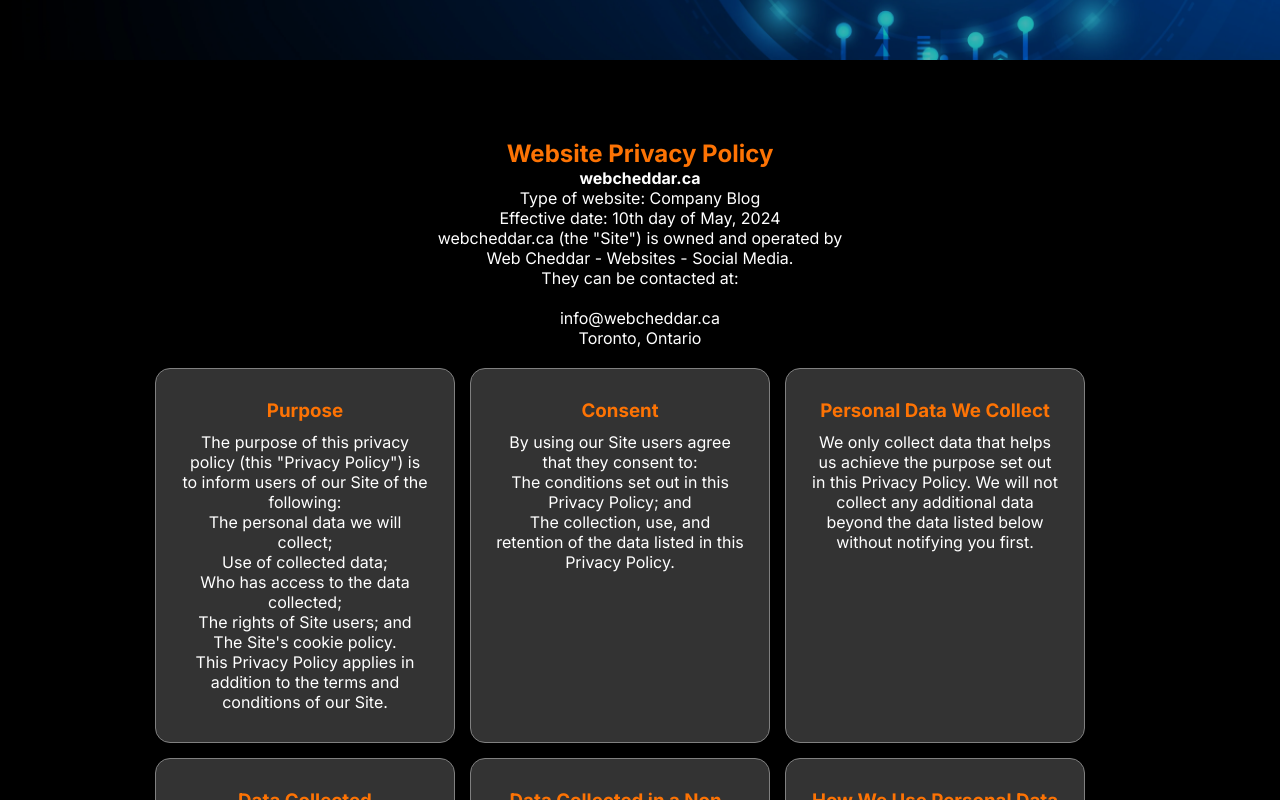
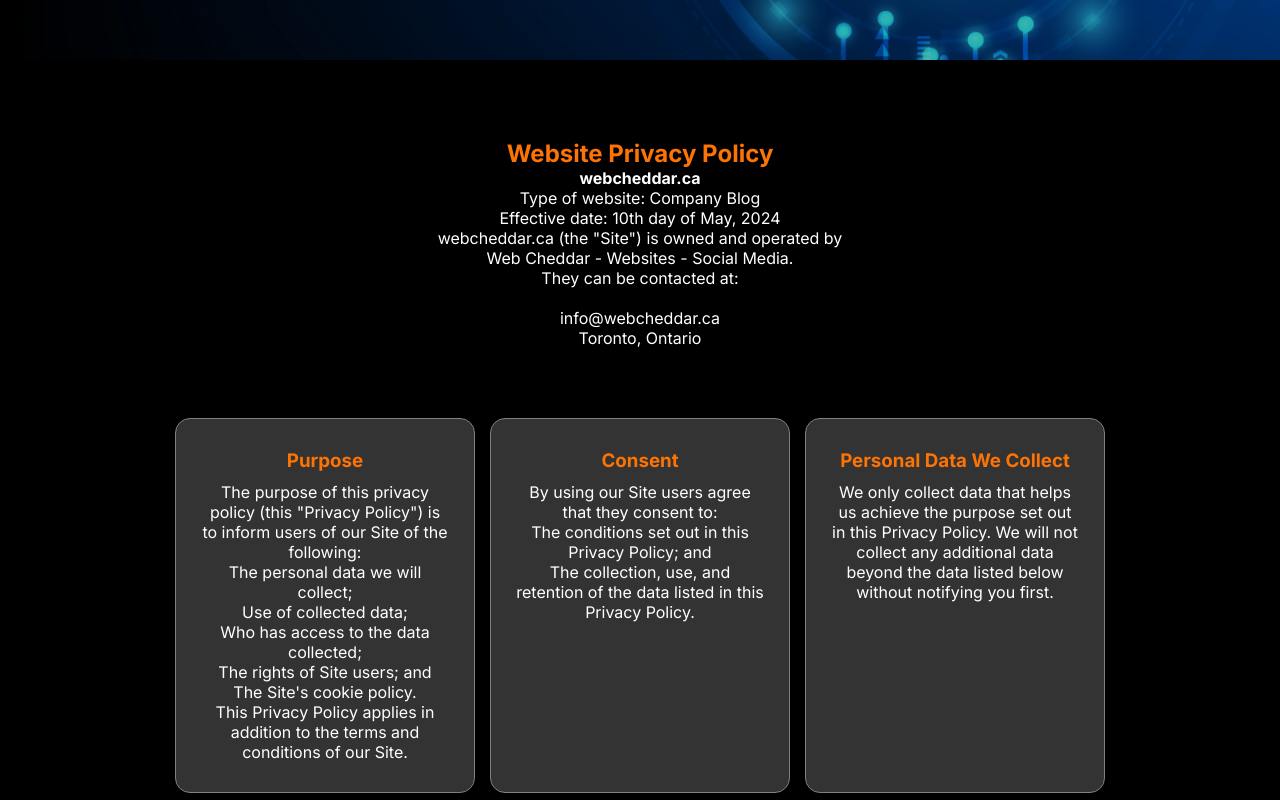
Before and after one commit to Spielbergo/next-webcheddar, a Next.js app: page /privacy-policy in a window 1280 px wide. Shown: the part 340-1140 px from the top of the page. Built offline with nearby package versions, Linux system fonts and the light colour scheme.

Commit message:
Small style and schema updates

```diff
--- a/components/Footer.component.jsx
+++ b/components/Footer.component.jsx
@@ -58,8 +58,8 @@
                     <h2>Policies</h2>
                     <ul className="list-none">
                         <li><Link href='/privacy-policy'>Privacy Policy</Link></li>
-                        <li><Link href='/gdpr-policy'>GDPR</Link></li>
-                        <li><Link href=''>Terms and Conditions</Link></li>
+                        {/* <li><Link href='/gdpr-policy'>GDPR</Link></li>
+                        <li><Link href=''>Terms and Conditions</Link></li> */}
                     </ul>
                 </div>
 
--- a/components/Meta.component.jsx
+++ b/components/Meta.component.jsx
@@ -16,7 +16,7 @@
 
 	const structuredLd = JSON.stringify({
 		"@context": "https://schema.org",
-		"@type": "Organization",
+		"@type": "WebPage",
 		"name": `${globalMeta.siteName}`,
 		"legalName" : `${globalMeta.siteLegalName}`,
 		"url": `${globalMeta.siteUrl}${router.asPath}`,
--- a/components/testimonial-slider.module.css
+++ b/components/testimonial-slider.module.css
@@ -4,7 +4,7 @@
     height: auto;
     margin-top: 125px;
     object-fit: cover;
-    overflow-y: hidden;
+    /* overflow-y: hidden; */
     padding-left: 15px;
 }
 
--- a/data/index.js
+++ b/data/index.js
@@ -51,7 +51,7 @@
     {
         id: "facebook",
         icon: FaFacebookF,
-        link: 'https://www.facebook.co/webcheddar',
+        link: 'https://www.facebook.com/webcheddar',
         title: 'Facebook',
     },
     {
--- a/pages/blog/[slug].jsx
+++ b/pages/blog/[slug].jsx
@@ -21,7 +21,7 @@
 
   const structuredLd = JSON.stringify({
     "@context": "https://schema.org",
-    "@type": "Organization",
+    "@type": "WebPage",
     "name": `${globalMeta.siteName}`,
     "legalName" : `${globalMeta.siteLegalName}`,
     "url": `${globalMeta.siteUrl}${router.asPath}`,
--- a/pages/privacy-policy.jsx
+++ b/pages/privacy-policy.jsx
@@ -21,7 +21,7 @@
         <Layout featuredImage={featuredImage}>
             <section className={styles.privacy_policy__section}>
                 <div className={styles.privacy_policy__container}>
-                    <div>
+                    <div className={styles.privacy_policy__title_container}>
                         <div>
                             <h2>Website Privacy Policy</h2>
                         </div>
@@ -346,20 +346,17 @@
 
 
                 </div>
-                <div>
+                    <div className={styles.privacy_policy__contact_container}>
                         <h3>Contact Information</h3>
                         <p>If you have any questions, concerns or complaints, you can contact our
                                 privacy officer, Web Chadder, at:
                                 <br />
-
                                 <Link href="mailto:info@webcheddar.ca">info@webcheddar.ca</Link>
                                 <br />
                                 Toronto, Ontario
                         </p>
-
                     </div>
                 </div>
-
             </section>
         </Layout>
 
--- a/styles/global.css
+++ b/styles/global.css
@@ -254,6 +254,7 @@
 
 .page_header {
   width: 100%;
+  padding-bottom: 75px;
 }
 
 .page_header__image {
--- a/styles/privacy-policy-page.module.css
+++ b/styles/privacy-policy-page.module.css
@@ -4,7 +4,7 @@
     justify-content: center;
     max-width: 1200px;
     width: 100%;
-    margin: 75px auto;
+    margin: auto;
     padding: 0 15px 75px;
     text-align: center;
     border-radius: 10px;
@@ -24,9 +24,14 @@
     margin-bottom: 10px;
 }
 
+.privacy_policy__title_container {
+    padding: 0 15px 50px;
+}
+
 .terms_privacy__items_container {
     display: flex;
     flex-wrap: wrap;
+    justify-content: center;
     gap: 15px;
 }
 
@@ -41,6 +46,12 @@
     border-radius: 15px;
 }
 
+.privacy_policy__contact_container {
+    padding: 50px 15px 0;
+    margin: auto;
+    max-width: 500px;
+}
+
 @media screen and (min-width: 768px) {
     .privacy_policy__container {
         padding: 0 115px 75px;
```
Lines whose indentation alone changed are shown as unchanged.
